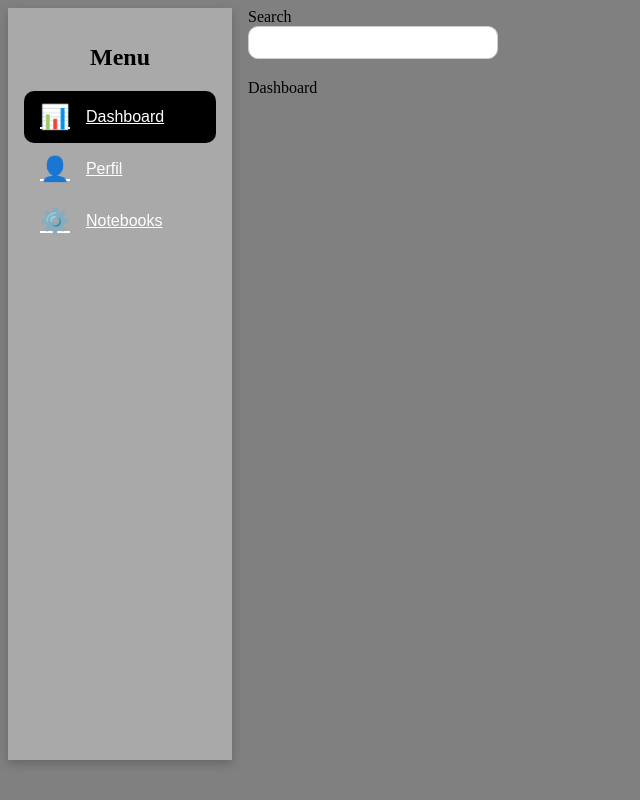
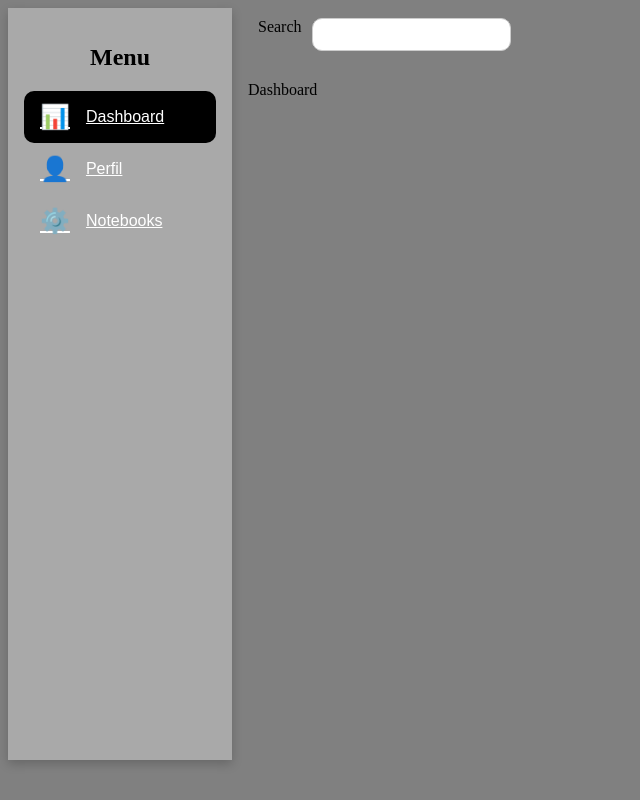
Before and after one commit to fnmiranda/my-classroom, a Next.js app: page /dashboard/dashboard in a window 1280 px wide. Shown: the whole page, without its empty margins (0-640 px from the left). Built offline with nearby package versions, Linux system fonts and the light colour scheme.

Commit message:
status search bar edited

```diff
--- a/app/(dashboard)/layout.js
+++ b/app/(dashboard)/layout.js
@@ -2,6 +2,7 @@
 import Input from '../../components/Input/input';
 import Sidebar from '../../components/Sidebar/Sidebar';
 import { SidebarProvider } from "../../components/Sidebar/SidebarContext";
+import styles from './styles.css'
 
 export default function RootLayout({ children }) {
   return (
@@ -10,7 +11,7 @@ export default function RootLayout({ children }) {
         <Sidebar />
 
         <div className='flex flex-1 flex-row'>
-          <div>
+          <div style={{ display: 'flex', flexDirection: 'row', gap: '10px', padding: 10 }}>
             Search
             <Input />
           </div>
--- /dev/null
+++ b/app/(dashboard)/styles.css
@@ -0,0 +1,8 @@
+.searchBar{
+  display:flex;
+  flex-direction:row;
+  padding:10px;
+  gap:2px;
+  background-color:gray;
+
+}
```
